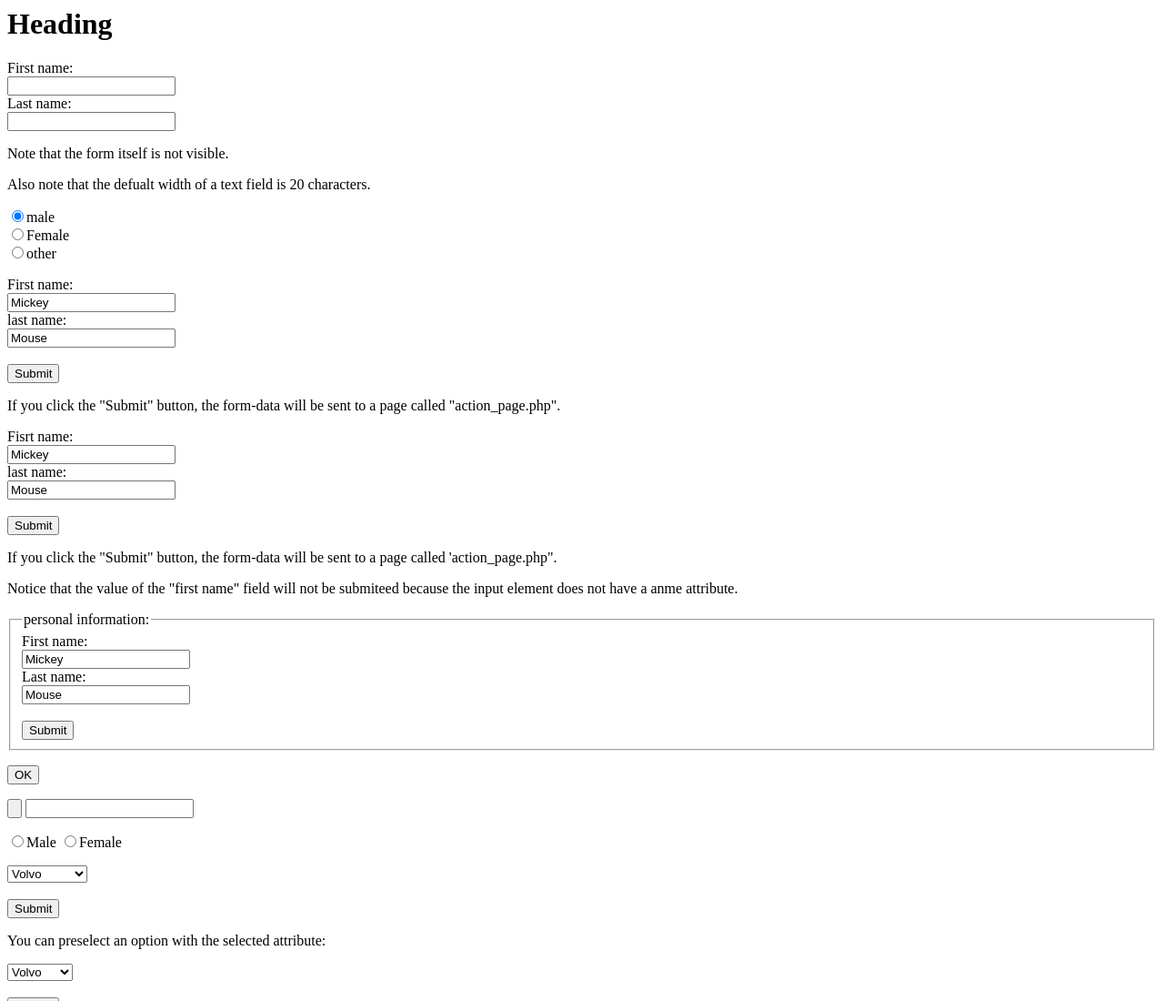
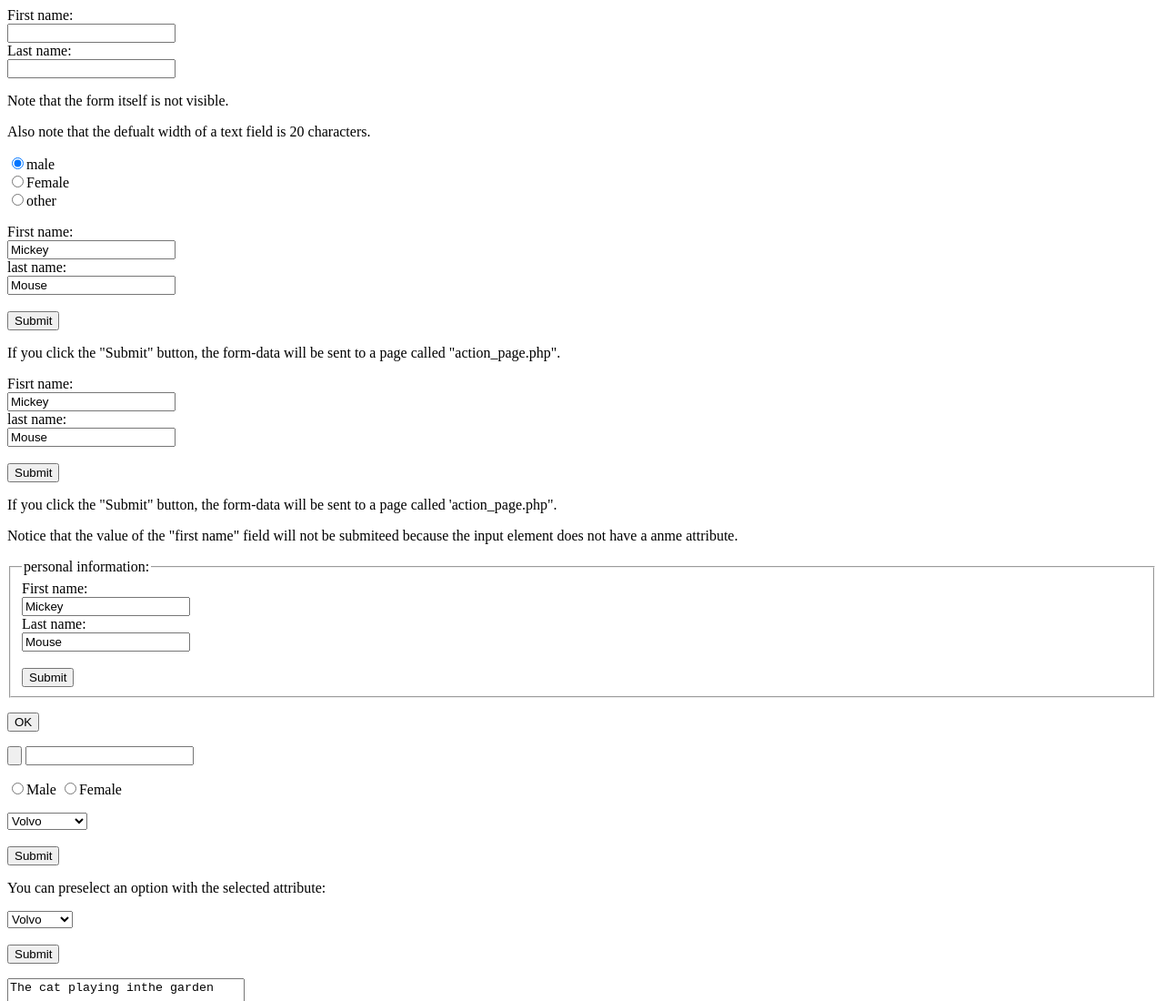
Before and after one commit to tegasonoptions/form-practice, a plain HTML site: page index.html in a window 1280 px wide. Shown: the top 1100 px of the page at 91% size. Drawn offline with Linux system fonts and the light colour scheme.

Commit message:
Revert "Update index.html"
This reverts commit afb0e9ab569d1c81ab0787ea20ef5b1a54cbc8db.

```diff
--- a/index.html
+++ b/index.html
@@ -2,7 +2,6 @@
 <html>
 <title>Forms</title>
 <body>
-    <h1>Heading</h1>
 <form>
     First name:<br>
  <input type="text" name="First">
```
